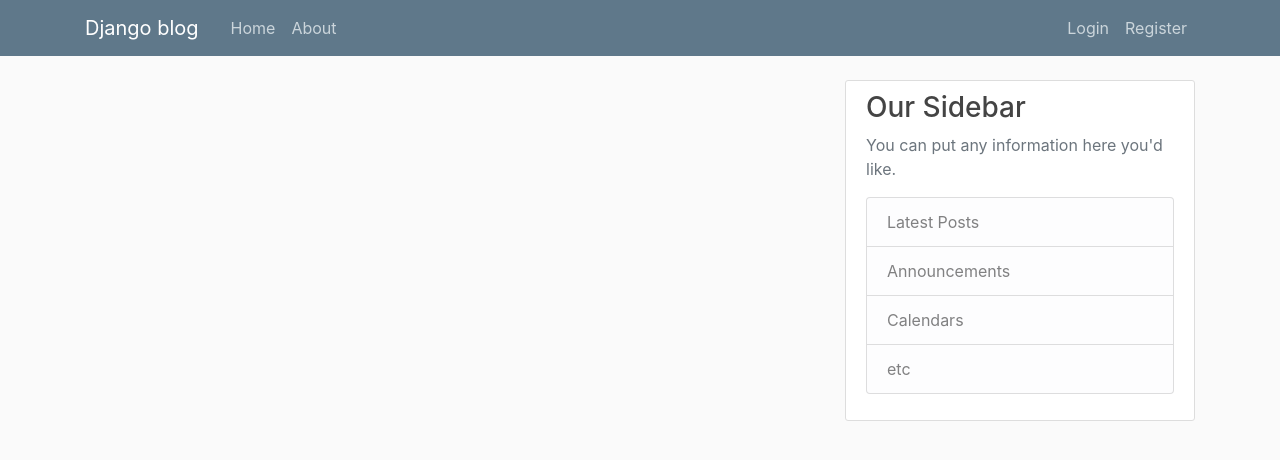
After one commit to urmi6750/new-djnago, a Django app: template templates/blog-app/base.html in a window 1280 px wide. The commit adds this page. Shown: the top 460 px of the page. Run offline with Django 3.2, Linux system fonts and the light colour scheme; the template is opened without the code that fills it, so the values that code supplies are empty; some libraries are stand-ins or nearby versions.

Commit message:
added css anf html files

```diff
--- /dev/null
+++ b/blog/static/blog-app/main.css
@@ -0,0 +1,83 @@
+ body {
+  background: #fafafa;
+  color: #333333;
+  margin-top: 5rem;
+}
+h1, h2, h3, h4, h5, h6 {
+  color: #444444;
+}
+
+ul {
+  margin: 0;
+}
+
+.bg-steel {
+  background-color: #5f788a;
+}
+
+.site-header .navbar-nav .nav-link {
+  color: #cbd5db;
+}
+
+.site-header .navbar-nav .nav-link:hover {
+  color: #ffffff;
+}
+
+.site-header .navbar-nav .nav-link.active {
+  font-weight: 500;
+}
+
+.content-section {
+  background: #ffffff;
+  padding: 10px 20px;
+  border: 1px solid #dddddd;
+  border-radius: 3px;
+  margin-bottom: 20px;
+}
+
+.article-title {
+  color: #444444;
+}
+
+a.article-title:hover {
+  color: #428bca;
+  text-decoration: none;
+}
+
+.article-content {
+  white-space: pre-line;
+}
+
+.article-img {
+  height: 65px;
+  width: 65px;
+  margin-right: 16px;
+}
+
+.article-metadata {
+  padding-bottom: 1px;
+  margin-bottom: 4px;
+  border-bottom: 1px solid #e3e3e3
+}
+
+.article-metadata a:hover {
+  color: #333;
+  text-decoration: none;
+}
+
+.article-svg {
+  width: 25px;
+  height: 25px;
+  vertical-align: middle;
+}
+
+.account-img {
+  height: 125px;
+  width: 125px;
+  margin-right: 20px;
+  margin-bottom: 16px;
+}
+
+.account-heading {
+  font-size: 2.5rem;
+}
--- /dev/null
+++ b/templates/blog-app/base.html
@@ -0,0 +1,75 @@
+
+{% load static %}
+<!DOCTYPE html>
+<html lang="en">
+<head>
+    <meta charset="UTF-8">
+<!-- Required meta tags -->
+    <meta charset="utf-8">
+    <meta name="viewport" content="width=device-width, initial-scale=1, shrink-to-fit=no">
+
+    <!-- Bootstrap CSS -->
+    <link rel="stylesheet" href="https://stackpath.bootstrapcdn.com/bootstrap/4.4.1/css/bootstrap.min.css" integrity="sha384-Vkoo8x4CGsO3+Hhxv8T/Q5PaXtkKtu6ug5TOeNV6gBiFeWPGFN9MuhOf23Q9Ifjh" crossorigin="anonymous">
+    <link rel="stylesheet" href="{% static 'blog-app/main.css' %}">
+
+
+    {% if title %}
+<title>Django - blog {{ title }} </title>
+ {% else %}
+    <title> Django - Blog</title>
+{% endif%}
+</head>
+<body>
+<header class="site-header">
+    <nav class="navbar navbar-expand-md navbar-dark bg-steel fixed-top">
+        <div class="container">
+            <a class="navbar-brand mr-4" href="/">Django blog</a>
+            <button class="navbar-toggler" type="button" data-toggle="collapse" data-target="#navbarToggle" aria-controls="navbarToggle" aria-expanded="false" aria-label="Toggle navigation">
+      <span class="navbar-toggler-icon"></span>
+      </button>
+      <div class="collapse navbar-collapse" id="navbarToggle">
+        <div class="navbar-nav mr-auto">
+          <a class="nav-item nav-link" href="{% url 'blog-home' %}">Home</a>
+
+          <a class="nav-item nav-link" href="/about">About</a>
+        </div>
+        <!-- Navbar Right Side -->
+        <div class="navbar-nav">
+          <a class="nav-item nav-link" href="#">Login</a>
+          <a class="nav-item nav-link" href="#">Register</a>
+        </div>
+      </div>
+        </div>
+    </nav>
+
+</header>
+
+<main role="main" class="container">
+  <div class="row">
+    <div class="col-md-8">
+      {% block content %}{% endblock %}
+    </div>
+    <div class="col-md-4">
+      <div class="content-section">
+        <h3>Our Sidebar</h3>
+        <p class='text-muted'>You can put any information here you'd like.
+          <ul class="list-group">
+            <li class="list-group-item list-group-item-light">Latest Posts</li>
+            <li class="list-group-item list-group-item-light">Announcements</li>
+            <li class="list-group-item list-group-item-light">Calendars</li>
+            <li class="list-group-item list-group-item-light">etc</li>
+          </ul>
+        </p>
+      </div>
+    </div>
+  </div>
+</main>
+<!-- Optional JavaScript -->
+    <!-- jQuery first, then Popper.js, then Bootstrap JS -->
+    <script src="https://code.jquery.com/jquery-3.4.1.slim.min.js" integrity="sha384-J6qa4849blE2+poT4WnyKhv5vZF5SrPo0iEjwBvKU7imGFAV0wwj1yYfoRSJoZ+n" crossorigin="anonymous"></script>
+    <script src="https://cdn.jsdelivr.net/npm/popper.js@1.16.0/dist/umd/popper.min.js" integrity="sha384-Q6E9RHvbIyZFJoft+2mJbHaEWldlvI9IOYy5n3zV9zzTtmI3UksdQRVvoxMfooAo" crossorigin="anonymous"></script>
+    <script src="https://stackpath.bootstrapcdn.com/bootstrap/4.4.1/js/bootstrap.min.js" integrity="sha384-wfSDF2E50Y2D1uUdj0O3uMBJnjuUD4Ih7YwaYd1iqfktj0Uod8GCExl3Og8ifwB6" crossorigin="anonymous"></script>
+
+
+</body>
+</html>
--- a/untitled/settings.py
+++ b/untitled/settings.py
@@ -55,7 +55,7 @@ ROOT_URLCONF = 'untitled.urls'
 TEMPLATES = [
     {
         'BACKEND': 'django.template.backends.django.DjangoTemplates',
-        'DIRS': [],
+        'DIRS': [os.path.join(BASE_DIR, 'templates'),],
         'APP_DIRS': True,
         'OPTIONS': {
             'context_processors': [
```
Also changed, not shown: blog/views.py (+19 -1 lines), templates/blog-app/about.html (+4 -10 lines), templates/blog-app/homepage.html (+16 -10 lines).
